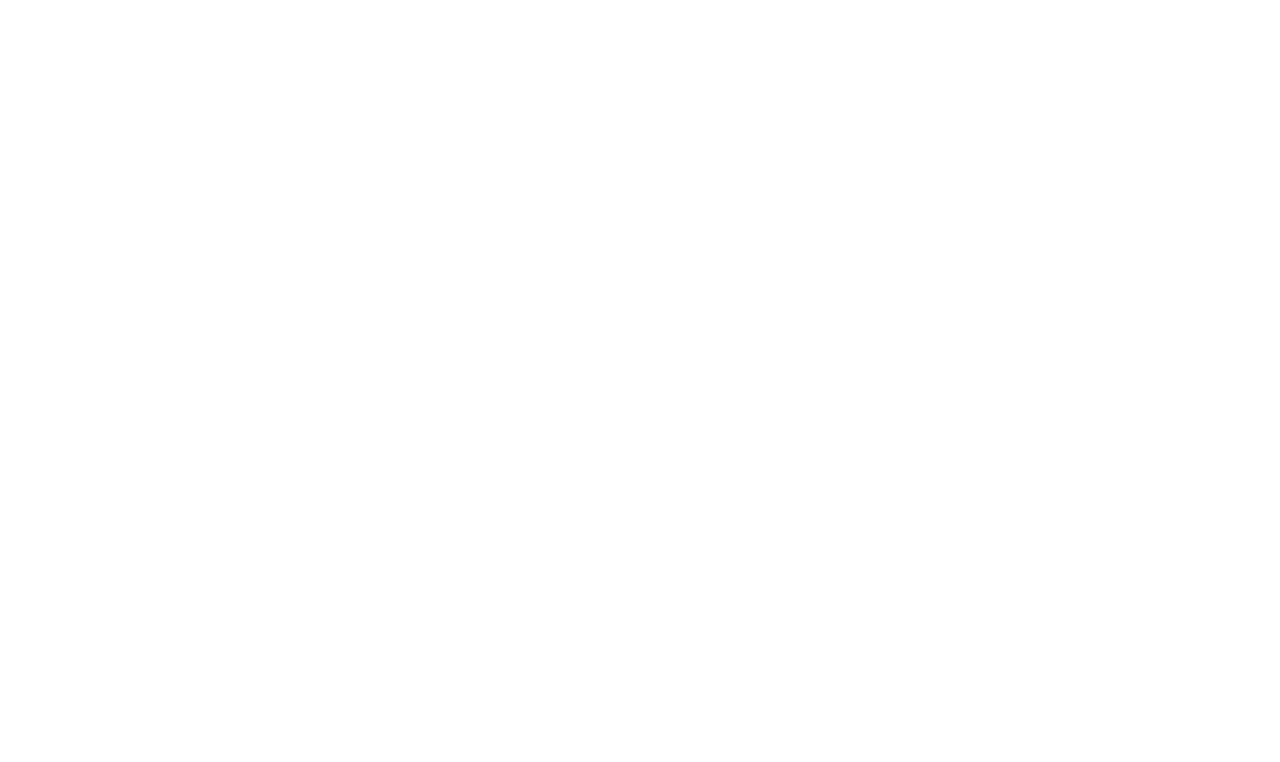
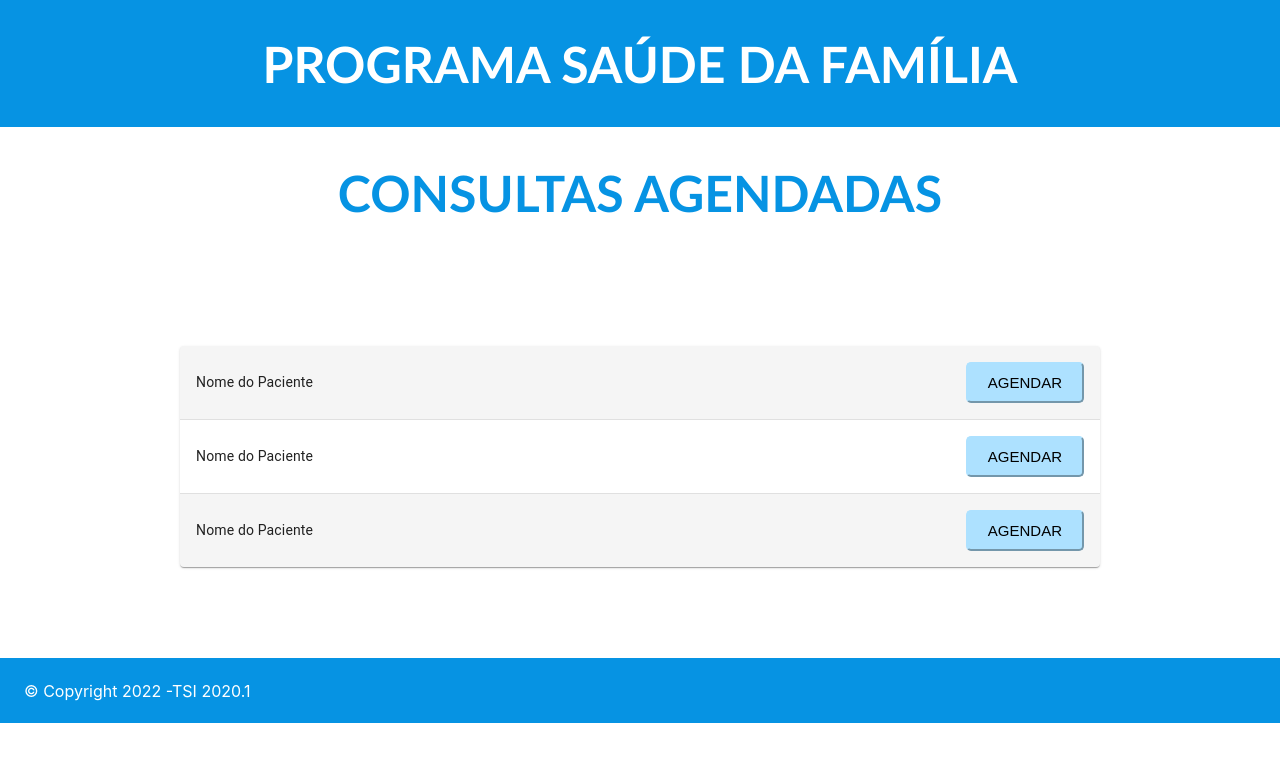
Before and after one commit to sistemaPSF/frontend, a React (Create React App) app: page /ConsultasAgendadas in a window 1280 px wide. Before the commit this address had no page. Shown: the top 762 px of the page. Built offline with nearby package versions, Linux system fonts and the light colour scheme.

Commit message:
Tela de Consultas Agendadas

```diff
--- /dev/null
+++ b/src/packages/pages/CrudMedico/ConsultasAgendadas/ConsultasAgendadas.tsx
@@ -0,0 +1,117 @@
+import * as React from 'react';
+import Table from '@mui/material/Table';
+import TableBody from '@mui/material/TableBody';
+import TableCell, { tableCellClasses } from '@mui/material/TableCell';
+import TableContainer from '@mui/material/TableContainer';
+import TableRow from '@mui/material/TableRow';
+import Paper from '@mui/material/Paper';
+import { useNavigate } from 'react-router-dom';
+import { Grid, Box, styled } from '@mui/material';
+import { Header } from '../../../../components/Header';
+import { Footer } from '../../../../components/Footer';
+import { Title, CustomGrid } from './styles';
+import { CustomButton1 } from '../Signin/styles';
+
+const StyledTableCell = styled(TableCell)(({ theme }) => ({
+    [`&.${tableCellClasses.head}`]: {
+      backgroundColor: theme.palette.common.black,
+      color: theme.palette.common.white,
+    },
+    [`&.${tableCellClasses.body}`]: {
+      fontSize: 14,
+    },
+  }));
+
+  const StyledTableRow = styled(TableRow)(({ theme }) => ({
+    '&:nth-of-type(odd)': {
+      backgroundColor: theme.palette.action.hover,
+    },
+    // hide last border
+    '&:last-child td, &:last-child th': {
+      border: 0,
+    },
+  }));
+
+function createData(
+    nome: string
+){
+    return{
+        nome
+    }
+}
+
+const rows = [
+    createData('Nome do Paciente'),
+    createData('Nome do Paciente'),
+    createData('Nome do Paciente')
+  ];
+
+function ConsultasAgendadas(){
+    const navigate = useNavigate();
+    return(
+        <Grid container>
+            <Box width="100%" minWidth="650px">
+                <Header/>
+            </Box>
+            <Grid
+            container
+            minWidth="650px"
+            justifyContent="center"
+            alignItems="center"
+            textAlign="center"
+            my="2px"
+            >
+                <Box width="100%">
+                    <Title style={{ color: '#0693E3' }}>CONSULTAS AGENDADAS</Title>
+                </Box>
+                <CustomGrid
+                container
+                item
+                xs={12}
+                sm={12}
+                md={9}
+                p="20px"
+                direction="column"
+                justifyContent="center"
+                alignItems="center"
+                width="55vh"
+                minHeight="50vh"
+                borderRadius="12px"
+                gap={10}
+                >
+                    <Box
+                     width="100%"
+                     minWidth="625px"
+                     display="flex"
+                     flexDirection="column"
+                     flexWrap="wrap"
+                     gap={1}
+                     alignItems="center"
+                    >
+                        <TableContainer component={Paper}>
+                        <Table sx={{ minWidth: 700 }} aria-label="customized table">
+                            <TableBody>
+                            {rows.map((row) => (
+                                <StyledTableRow key={row.nome}>
+                                <StyledTableCell component="th" scope="row">
+                                    {row.nome}
+                                </StyledTableCell>
+                                <StyledTableCell align="right">
+                                    <CustomButton1 style={{ borderColor: "#ade1ff", backgroundColor: "#ade1ff" }}>
+                                        AGENDAR
+                                    </CustomButton1>
+                                </StyledTableCell>
+                                </StyledTableRow>
+                            ))}
+                            </TableBody>
+                        </Table>
+                        </TableContainer>
+                    </Box>
+                </CustomGrid>
+            </Grid>
+            <Footer/>
+        </Grid>
+    )
+}
+
+export default ConsultasAgendadas;
--- /dev/null
+++ b/src/packages/pages/CrudMedico/ConsultasAgendadas/index.tsx
@@ -0,0 +1 @@
+export { default as ConsultasAgendadas } from './ConsultasAgendadas';
--- /dev/null
+++ b/src/packages/pages/CrudMedico/ConsultasAgendadas/styles.ts
@@ -0,0 +1,14 @@
+import styled from "styled-components";
+import { Grid } from '@mui/material';
+
+
+export const Title = styled.h1`
+  font-family: 'Calibri';
+  font-weight: 800;
+  font-size: 50px;
+  text-align: center;
+`;
+
+export const CustomGrid = styled(Grid)`
+  background-color: "blue";
+`;
--- a/src/packages/pages/CrudMedico/CrudMedico.tsx
+++ b/src/packages/pages/CrudMedico/CrudMedico.tsx
@@ -52,7 +52,7 @@
                 "confirmarSenha": confirmarSenha
             }
         ).then(response => {
-            navigate('/Signin')
+            navigate('/SigninMedico')
         }).catch(err => {
             alert(err)
         })
--- a/src/packages/pages/CrudMedico/Signin/Signin.tsx
+++ b/src/packages/pages/CrudMedico/Signin/Signin.tsx
@@ -38,8 +38,8 @@
                     password: senha
                 })
                 .then(response => {
-                    alert('Login feito com sucesso')
-                    // navigate('/HomePaciente')
+                    // alert('Login feito com sucesso')
+                    navigate('/ConsultasAgendadas')
                 }).catch(err => {
                     setError('Email ou senha inválidos');
                 })
--- a/src/packages/pages/CrudPaciente/CrudPaciente.tsx
+++ b/src/packages/pages/CrudPaciente/CrudPaciente.tsx
@@ -66,7 +66,7 @@
 
             }
         ).then(response => {
-            navigate('/Signin')
+            navigate('/SigninPaciente')
         }).catch(err => {
             alert(err)
         })
--- a/src/routes/Routes.tsx
+++ b/src/routes/Routes.tsx
@@ -13,6 +13,7 @@
 import { HomePaciente } from '../packages/pages/CrudPaciente/HomePaciente';
 import { AgendarConsulta } from '../packages/pages/CrudPaciente/AgendarConsulta';
 import { Perfil } from '../packages/pages/CrudPaciente/Perfil';
+import { ConsultasAgendadas } from '../packages/pages/CrudMedico/ConsultasAgendadas';
 
 
 function RoutesApp() {
@@ -31,6 +32,7 @@
                     <Route path="/HomePaciente" element={<HomePaciente />} />
                     <Route path="/AgendarConsulta" element={<AgendarConsulta />} />
                     <Route path="/Perfil" element={<Perfil />} />
+                    <Route path="/ConsultasAgendadas" element={<ConsultasAgendadas />} />
 
                 </Route>
             </Routes>
```
